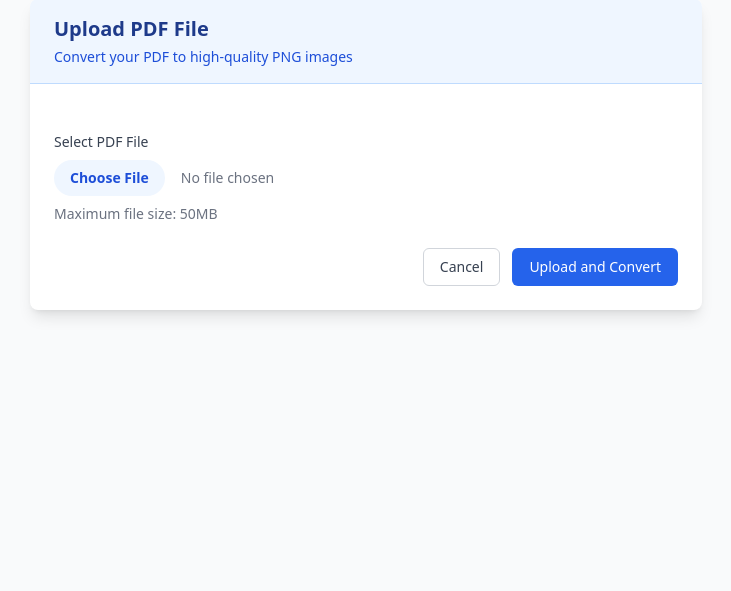
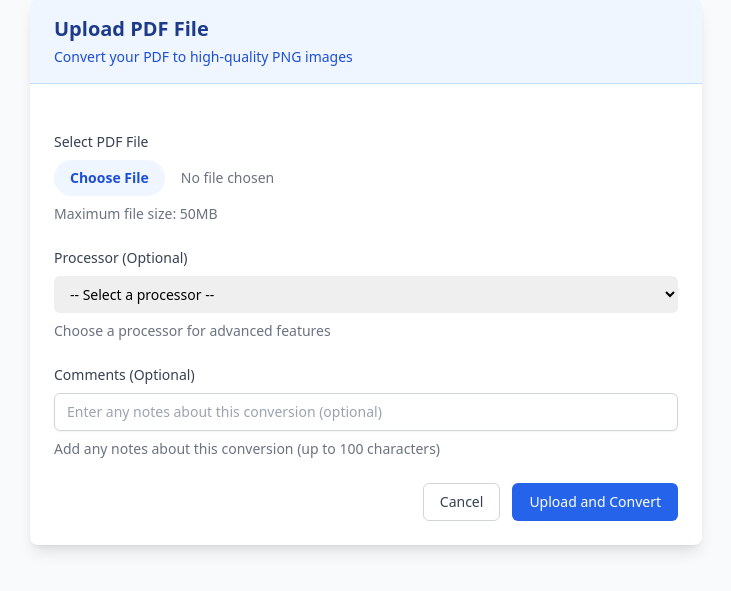
Before and after one commit to ccpwufan/prj_file_proceed, a Django app: page /pdf/upload/ in a window 1280 px wide. Shown: the part 90-681 px from the top of the page, without its empty margins (274-1005 px from the left). Run offline with Django 5.2, Linux system fonts and the light colour scheme; a user stored in the database is signed in; some libraries are stand-ins or nearby versions.

Commit message:
Add processor and comments fields to PDFConversion model and upload form

```diff
--- a/file_processor/forms.py
+++ b/file_processor/forms.py
@@ -4,15 +4,32 @@ from django.contrib.auth.models import User
 from .models import PDFConversion, ConvertedImage
 
 class PDFUploadForm(forms.ModelForm):
+    processor = forms.ChoiceField(
+        choices=[('', '-- Select a processor --'), ('ExpenseReport', 'ExpenseReport')],
+        required=False,
+        widget=forms.Select(attrs={
+            'class': 'mt-1 block w-full pl-3 pr-10 py-2 text-base border-gray-300 focus:outline-none focus:ring-blue-500 focus:border-blue-500 sm:text-sm rounded-md'
+        })
+    )
+
     class Meta:
         model = PDFConversion
-        fields = ['pdf_file']
+        fields = ['pdf_file', 'processor', 'comments']
         widgets = {
             'pdf_file': forms.FileInput(attrs={
                 'accept': '.pdf',
                 'class': 'block w-full text-sm text-gray-500 file:mr-4 file:py-2 file:px-4 file:rounded-full file:border-0 file:text-sm file:font-semibold file:bg-blue-50 file:text-blue-700 hover:file:bg-blue-100'
+            }),
+            'comments': forms.TextInput(attrs={
+                'class': 'block w-full px-3 py-2 border border-gray-300 rounded-md shadow-sm focus:outline-none focus:ring-blue-500 focus:border-blue-500 sm:text-sm',
+                'placeholder': 'Enter any notes about this conversion (optional)',
+                'maxlength': 100
             })
         }
+
+    def __init__(self, *args, **kwargs):
+        super(PDFUploadForm, self).__init__(*args, **kwargs)
+        self.fields['comments'].required = False
 
     def clean_pdf_file(self):
         pdf_file = self.cleaned_data.get('pdf_file')
--- a/file_processor/models.py
+++ b/file_processor/models.py
@@ -8,6 +8,8 @@ class PDFConversion(models.Model):
     pdf_file = models.FileField(upload_to='pdfs/', help_text='Upload PDF file')
     created_at = models.DateTimeField(auto_now_add=True)
     total_pages = models.IntegerField(default=0)
+    processor = models.CharField(max_length=50, blank=True, null=True, help_text='Selected processor for the conversion')
+    comments = models.CharField(max_length=100, blank=True, null=True, help_text='User comments about the conversion')
     status = models.CharField(max_length=20, default='pending', choices=[
         ('pending', 'Pending'),
         ('processing', 'Processing'),
--- a/file_processor/templates/file_processor/upload.html
+++ b/file_processor/templates/file_processor/upload.html
@@ -29,6 +29,22 @@
                     <p class="mt-2 text-sm text-gray-500">Maximum file size: 50MB</p>
                 </div>
 
+                <div>
+                    <label for="{{ form.processor.id_for_label }}" class="block text-sm font-medium text-gray-700 mb-2">
+                        Processor (Optional)
+                    </label>
+                    {{ form.processor }}
+                    <p class="mt-2 text-sm text-gray-500">Choose a processor for advanced features</p>
+                </div>
+
+                <div>
+                    <label for="{{ form.comments.id_for_label }}" class="block text-sm font-medium text-gray-700 mb-2">
+                        Comments (Optional)
+                    </label>
+                    {{ form.comments }}
+                    <p class="mt-2 text-sm text-gray-500">Add any notes about this conversion (up to 100 characters)</p>
+                </div>
+
                 <div class="flex justify-end space-x-3">
                     <a href="{% url 'home' %}" class="px-4 py-2 border border-gray-300 rounded-md text-sm font-medium text-gray-700 hover:bg-gray-50">
                         Cancel
```
Also changed, not shown: db.sqlite3, file_processor/migrations/0003_pdfconversion_processor.py (added), file_processor/migrations/0004_pdfconversion_comments.py (added).
